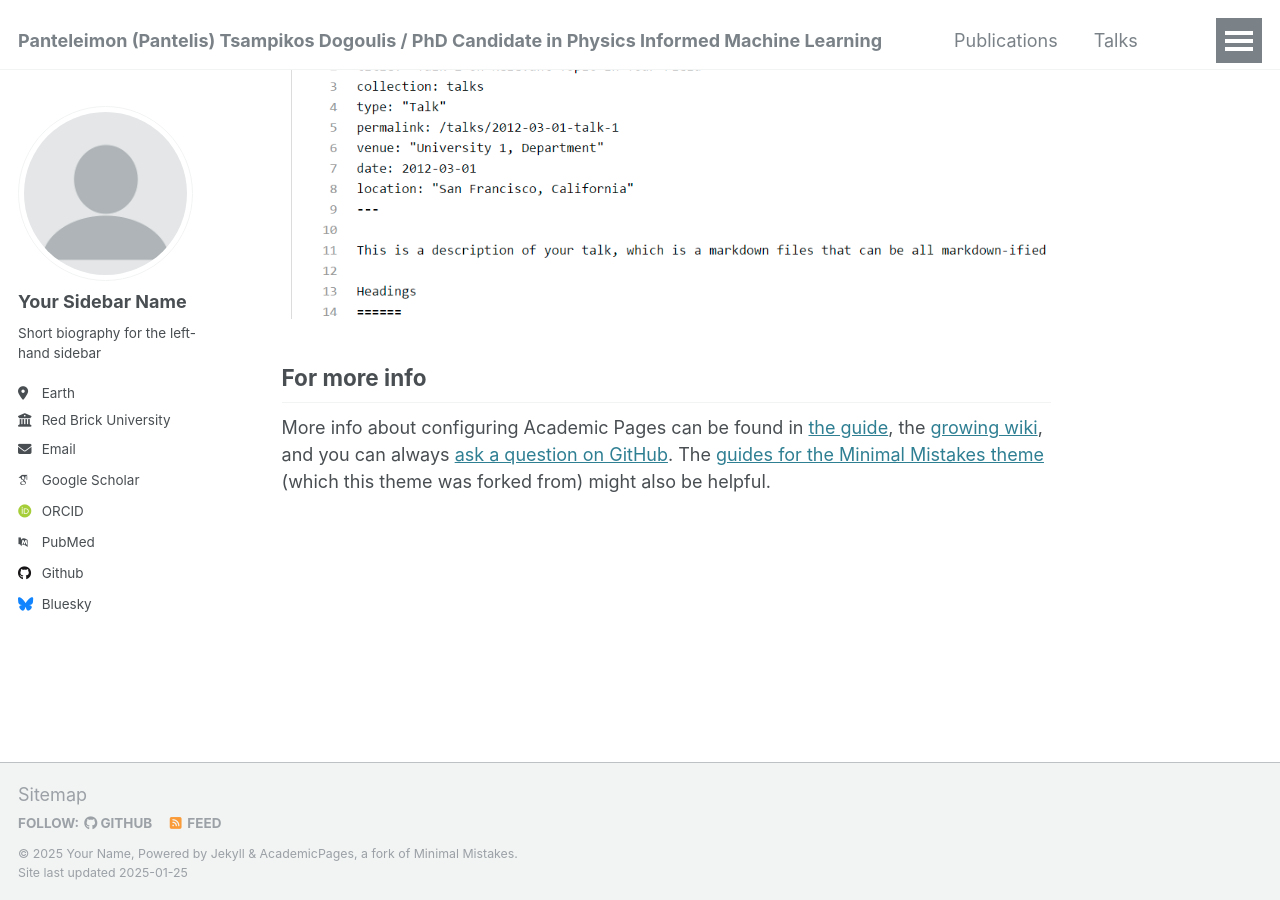
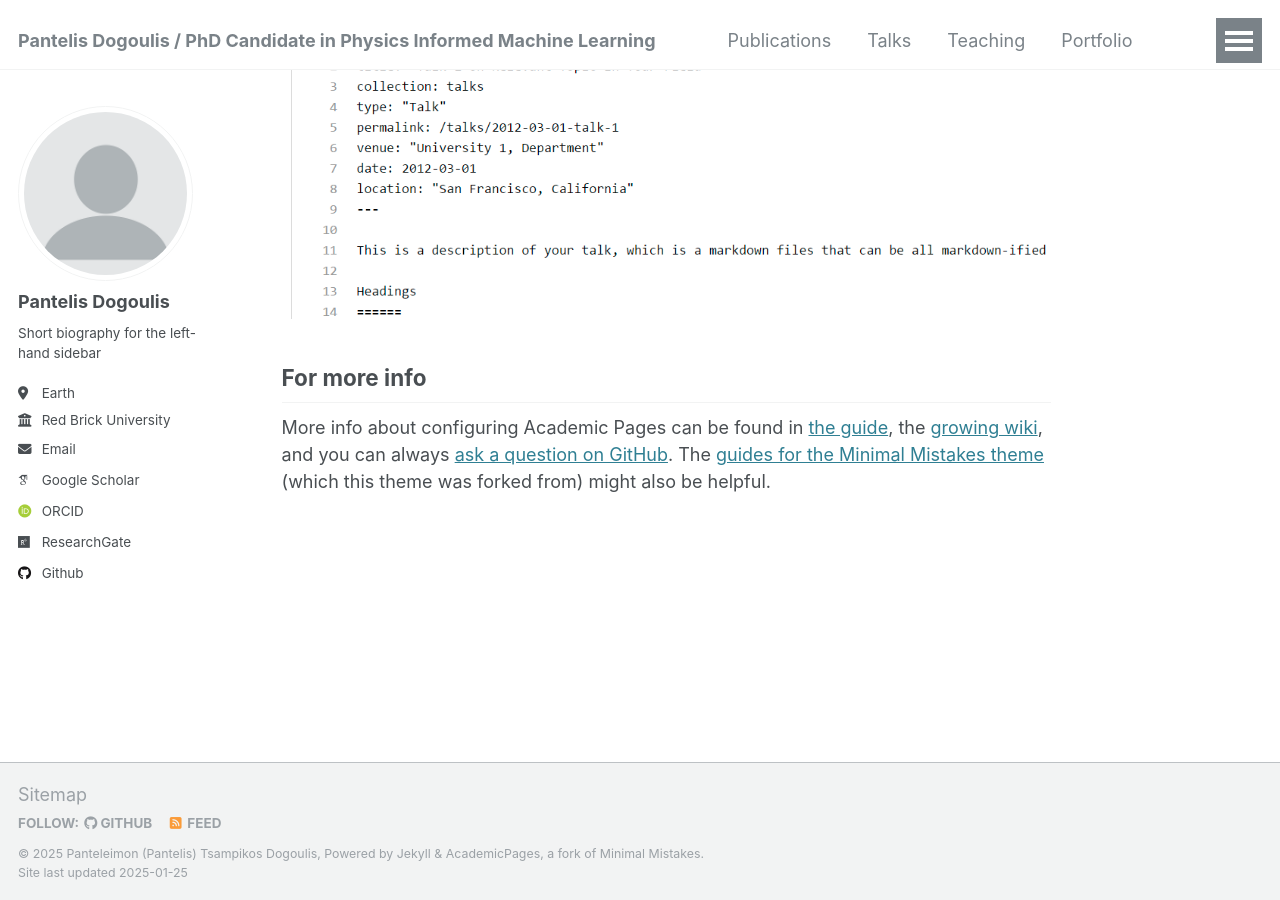
Before and after one commit to dogoulis/dogoulis.github.io, a Jekyll site: the page built from _pages/about.md, in a window 1280 px wide and 900 px high, scrolled down 2643 px. Built offline with Jekyll 4.4.1, drawn with Linux system fonts in a browser that asks for light colours; some web fonts are replaced.

Commit message:
Update _config.yml

```diff
--- a/_config.yml
+++ b/_config.yml
@@ -8,13 +8,13 @@
 
 # Basic Site Settings
 locale                   : "en-US"
-title                    : "Panteleimon (Pantelis) Tsampikos Dogoulis / PhD Candidate in Physics Informed Machine Learning"
+title                    : "Pantelis Dogoulis / PhD Candidate in Physics Informed Machine Learning"
 title_separator          : "-"
-name                     : &name "Your Name"
-description              : &description "personal description"
-url                      : https://academicpages.github.io # the base hostname & protocol for your site e.g. "https://[your GitHub username].github.io"
+name                     : &name "Panteleimon (Pantelis) Tsampikos Dogoulis"
+description              : &description "PhD Candidate in Physics Informed Machine Learning"
+url                      : https://dogoulis.github.io # the base hostname & protocol for your site e.g. "https://[your GitHub username].github.io"
 baseurl                  : "" # the subpath of your site, e.g. "/blog"
-repository               : "academicpages/academicpages.github.io"
+repository               : "dogoulis/dogoulis.github.io"
 
 # Site Author - The following control what appear as part of the author content on the side bar.
 #               If a field is blank the icon and link will not appear, otherwise it will be shown.
@@ -22,7 +22,7 @@ repository               : "academicpages/academicpages.github.io"
 author:
   # Biographic information
   avatar           : "profile.png"
-  name             : "Your Sidebar Name"
+  name             : "Pantelis Dogoulis"
   pronouns         : # example: "she/her"
   bio              : "Short biography for the left-hand sidebar"
   location         : "Earth"
@@ -32,24 +32,24 @@ author:
 
   # Academic websites
   arxiv            : # URL - Update with the correct link to your profile
-  googlescholar    : "https://scholar.google.com/citations?user=PS_CX0AAAAAJ"
+  googlescholar    : "https://scholar.google.com/citations?user=pmf1s6wAAAAJ&hl=en"
   impactstory      : # URL
-  orcid            : "http://orcid.org/yourorcidurl"
+  orcid            : "https://orcid.org/0000-0003-3843-9927"
   semantic         : # URL
-  pubmed           : "https://www.ncbi.nlm.nih.gov/pubmed/?term=john+snow"
-  researchgate     : # URL
+  pubmed           : # URL
+  researchgate     : "https://www.researchgate.net/profile/Pantelis-Dogoulis"
   scopus           : # URL
 
   # Repositories and software development
   bitbucket        : # Username - Update with your username on the site
   codepen          : # Username
   dribbble         : # Username
-  github           : "academicpages"
+  github           : "dogoulis"
   kaggle           : # Username
   stackoverflow    : # User number or user number and name (i.e., use "1" or "1/jeff-atwood")
 
   # Social media
-  bluesky          : "bsky.app" # Replace this with you Bluesky username
+  bluesky          : # Replace this with you Bluesky username
   facebook         : # Username
   flickr           : # Username
   foursquare       : # Username
```
